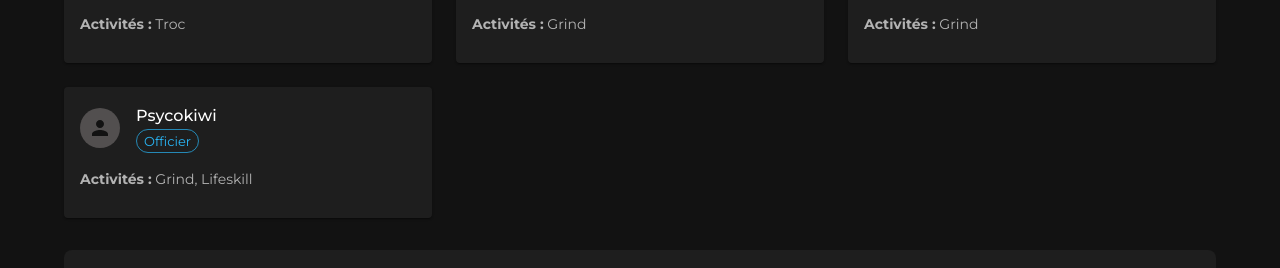
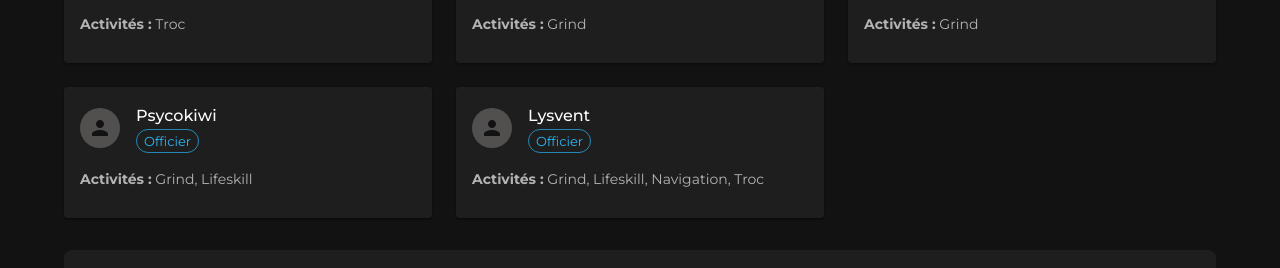
Before and after one commit to DrTulipe/Seibugun, a React (Vite) app: page /members in a window 1280 px wide. Shown: the part 418-686 px from the top of the page. Built offline with nearby package versions, Linux system fonts and the light colour scheme; no server answers.

Commit message:
feat : add officier

```diff
--- a/src/pages/Members.tsx
+++ b/src/pages/Members.tsx
@@ -75,6 +75,14 @@ const Members: React.FC = () => {
       name: 'Psycokiwi',
       role: 'Officier',
       activity: 'Grind, Lifeskill',
+      class: 'Tamer',
+      joinedDate: '2023-06-18',
+    },
+    {
+      id: 8,
+      name: 'Lysvent',
+      role: 'Officier',
+      activity: 'Grind, Lifeskill, Navigation, Troc',
       class: 'Tamer',
       joinedDate: '2023-06-18',
     },
```
